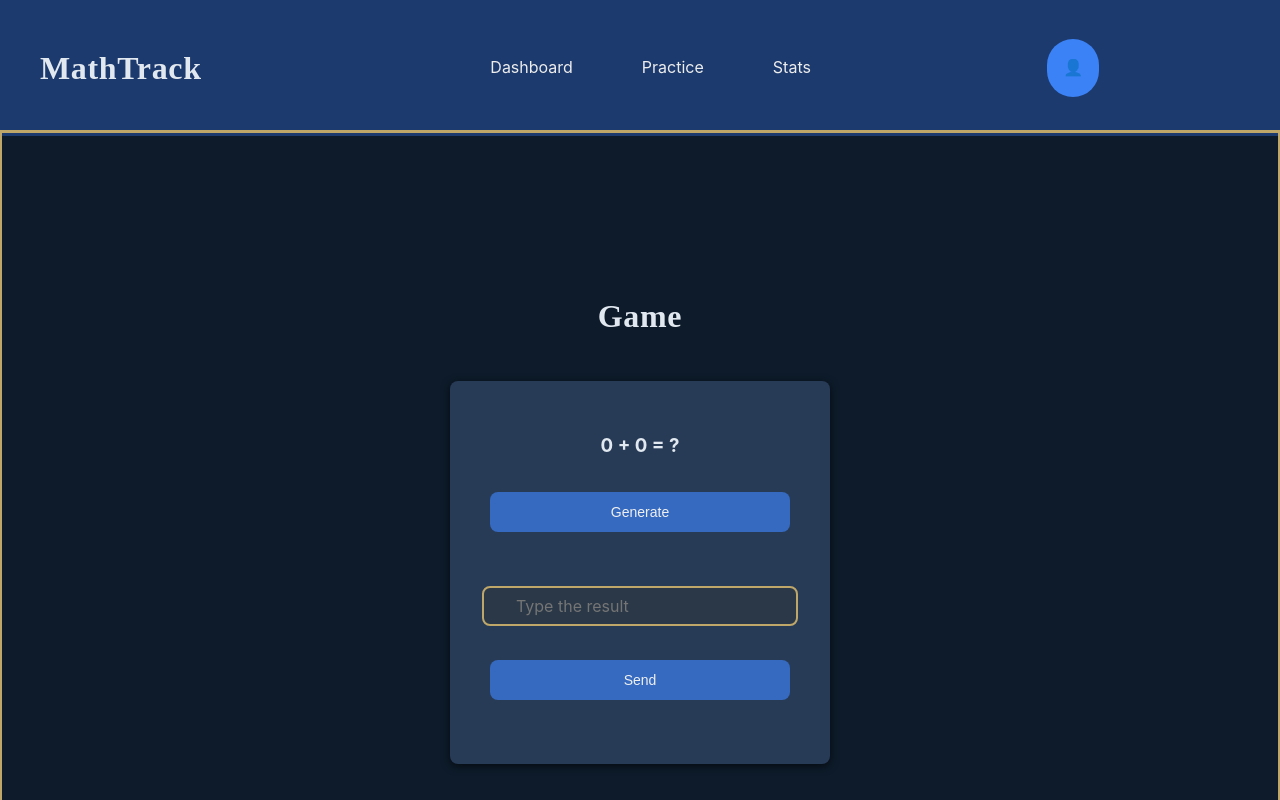
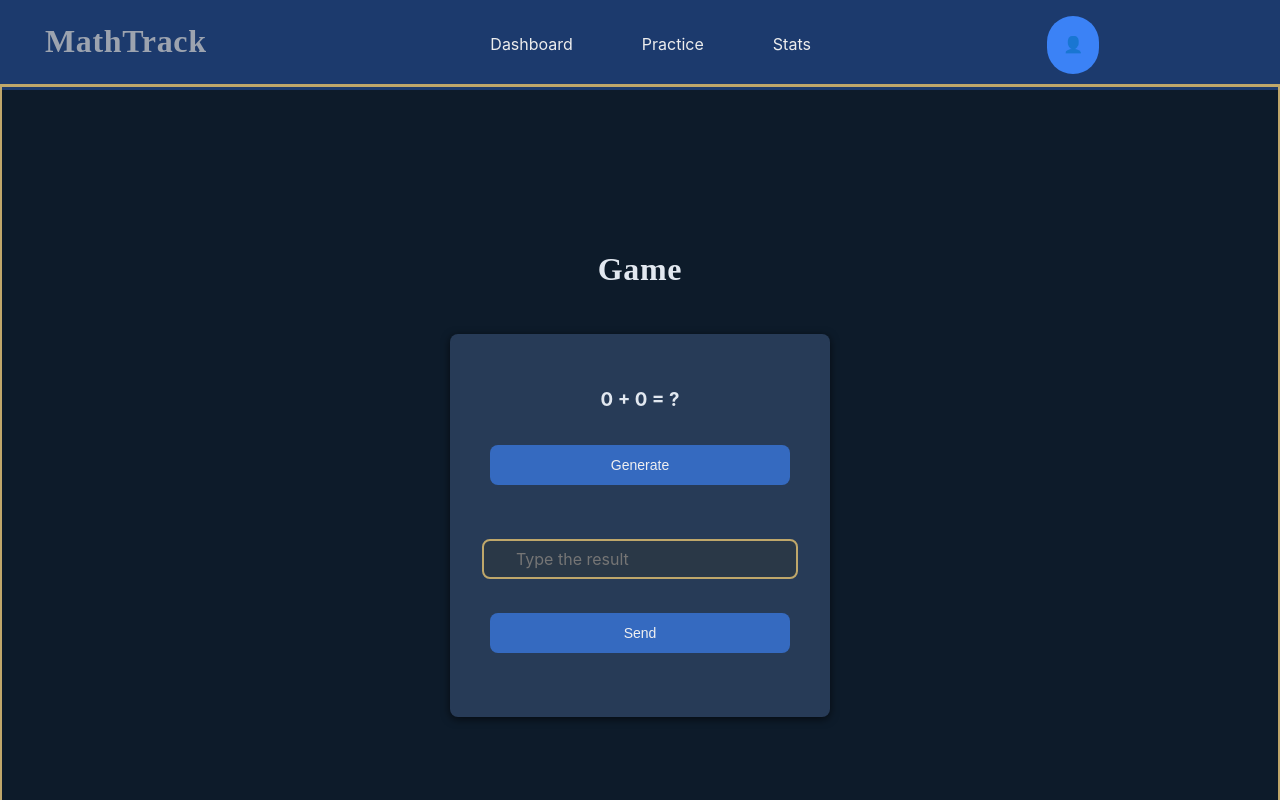
Before and after one commit to LuisDev912/EduMath-Track, a React (Vite) app in the folder frontend/: page /game in a window 1280 px wide. Shown: the top 800 px of the page. Built offline with nearby package versions, Linux system fonts and the light colour scheme.

Commit message:
fix(frontend): fix header HTML structure and styles

```diff
--- a/frontend/src/shared/components/Semantic/Semantic.module.css
+++ b/frontend/src/shared/components/Semantic/Semantic.module.css
@@ -30,6 +30,15 @@
     grid-area: main-navigation;
 }
 
+.mainNavigation ul {
+    list-style: none;
+    display: flex;
+    flex-direction: row;
+    align-items: center;
+    padding: 0;
+    margin: 0;
+}
+
 @media screen and (min-width: 768px) {
     .nav ul{
         grid-template-columns: repeat(3, 1fr);
@@ -40,9 +49,7 @@
     }
 
     .mainNavigation{
-        display: flex;
-        flex-direction: row;
-        align-items: center;
+        display: block;
     }
 }
 
--- a/frontend/src/shared/components/Semantic/Semantic.tsx
+++ b/frontend/src/shared/components/Semantic/Semantic.tsx
@@ -1,4 +1,4 @@
-import { useNavigate } from 'react-router';
+import { NavLink } from 'react-router-dom';
 import NavItem from '../NavItem/NavItem';
 import SemanticStyles from './Semantic.module.css';
 
@@ -24,25 +24,19 @@ export function Footer() {
 }
 
 export function Header() {
-    const navigate = useNavigate();
-
     return (
         <header>
             <nav className={SemanticStyles.nav} aria-label='Main navigation'>
                 <ul>
                     <li className={SemanticStyles.homeLi}>
-                        <h2
-                            role='link'
-                            aria-label='Go to the home page'
-                            onClick={() => navigate('/')}
-                            className='heading-primary pointer'
-                        >
+                        <NavLink to='/' className='heading-primary'>
                             MathTrack
-                        </h2>
+                        </NavLink>
                     </li>
 
-                    <div className={SemanticStyles.mainNavigation}>
-                        <li aria-label='Go to the dashboard page'>
+                    <li className={SemanticStyles.mainNavigation}>
+                        <ul aria-label='Primary'>
+                            <li>
                                 <NavItem
                                     to='/404'
                                 >
@@ -50,7 +44,7 @@ export function Header() {
                                 </NavItem>
                             </li>
 
-                        <li aria-label='Go to the practice page'>
+                            <li>
                                 <NavItem
                                     to='/404'
                                 >
@@ -58,17 +52,20 @@ export function Header() {
                                 </NavItem>
                             </li>
 
-                        <li aria-label='Go to the statistics page'>
+                            <li>
                                 <NavItem
                                     to='/404'
                                 >
                                     Stats
                                 </NavItem>
                             </li>
-                    </div>
+                        </ul>
+                    </li>
 
-                    <li className={SemanticStyles.profile} aria-label='Go to your profile'>
+                    <li className={SemanticStyles.profile}>
+                        <span role='img' aria-label='User profile'>
                             &#x1F464;
+                        </span>
                         {/* this list item will become a component */}
                     </li>
                 </ul>
```
Lines whose indentation alone changed are shown as unchanged.
